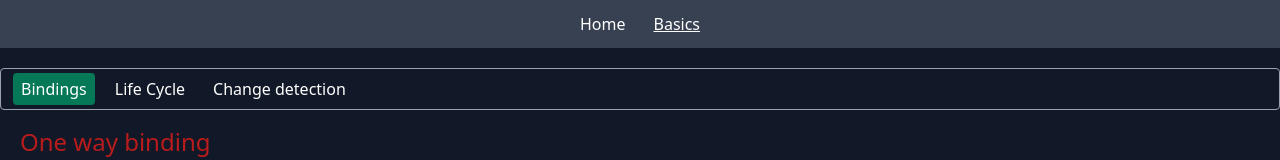
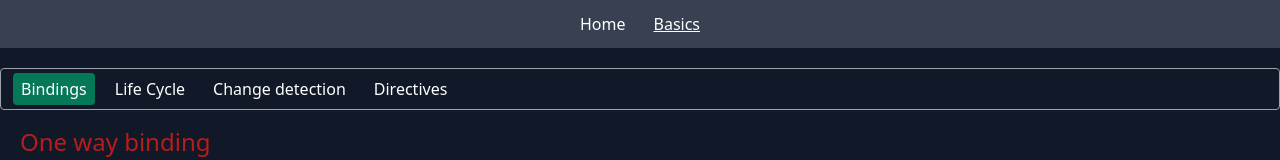
Before and after one commit to HollandkaGR/pont-tutorial-angular-v12, an Angular app: page /basics in a window 1280 px wide. Shown: the top 160 px of the page. Built offline with nearby package versions, Linux system fonts and the light colour scheme.

Commit message:
Custom directive

```diff
--- a/src/app/basics/basics.module.ts
+++ b/src/app/basics/basics.module.ts
@@ -7,10 +7,12 @@ import { SharedModule } from '../shared/shared.module';
 import { BasicHomeComponent } from './basic-home/basic-home.component';
 import { BindingsComponent } from './bindings/bindings.component';
 import { ChangeDetectionComponent } from './change-detection/change-detection.component';
+import { DefaultCDComponent } from './change-detection/default-cd/default-cd.component';
+import { OnPushComponent } from './change-detection/on-push/on-push.component';
+import { DirectivesComponent } from './directives/directives.component';
 import { DummyComponent } from './life-cycle/dummy/dummy.component';
 import { LifecycleHooksComponent } from './life-cycle/lifecycle-hooks.component';
-import { DefaultCDComponent } from './change-detection/default-cd/default-cd.component';
-import { OnPushComponent } from './change-detection/on-push/on-push.component';
+import { HighlightTextDirective } from './directives/highlight-text.directive';
 
 export const basicsRoutes: AppRoute = {
     displayName: 'Life Cycle',
@@ -40,6 +42,13 @@ export const basicsRoutes: AppRoute = {
                 component: ChangeDetectionComponent,
             },
         },
+        {
+            displayName: 'Directives',
+            route: {
+                path: 'directives',
+                component: DirectivesComponent,
+            },
+        },
     ],
 };
 
@@ -52,6 +61,8 @@ export const basicsRoutes: AppRoute = {
         ChangeDetectionComponent,
         DefaultCDComponent,
         OnPushComponent,
+        DirectivesComponent,
+        HighlightTextDirective,
     ],
     imports: [
         CommonModule,
--- /dev/null
+++ b/src/app/basics/directives/directives.component.html
@@ -0,0 +1 @@
+<p appHighlightText>directives works!</p>
--- /dev/null
+++ b/src/app/basics/directives/directives.component.ts
@@ -0,0 +1,15 @@
+import { Component, OnInit } from '@angular/core';
+
+@Component({
+  selector: 'app-directives',
+  templateUrl: './directives.component.html',
+  styleUrls: ['./directives.component.scss']
+})
+export class DirectivesComponent implements OnInit {
+
+  constructor() { }
+
+  ngOnInit(): void {
+  }
+
+}
--- /dev/null
+++ b/src/app/basics/directives/highlight-text.directive.ts
@@ -0,0 +1,18 @@
+import { Directive, ElementRef } from '@angular/core';
+
+@Directive({
+    selector: '[appHighlightText]',
+})
+export class HighlightTextDirective {
+    // @HostBinding('style.color') color = 'blue';
+    // @HostBinding('style.backgroundColor') backgroundColor = 'green';
+    // @HostBinding('style') styles = {
+    //     color: 'blue',
+    //     backgroundColor: 'green',
+    // };
+
+    constructor(private elementRef: ElementRef) {
+        this.elementRef.nativeElement.style.backgroundColor = 'yellow';
+        this.elementRef.nativeElement.style.color = 'red';
+    }
+}
```
Also changed, not shown: src/app/basics/directives/directives.component.scss (added).
